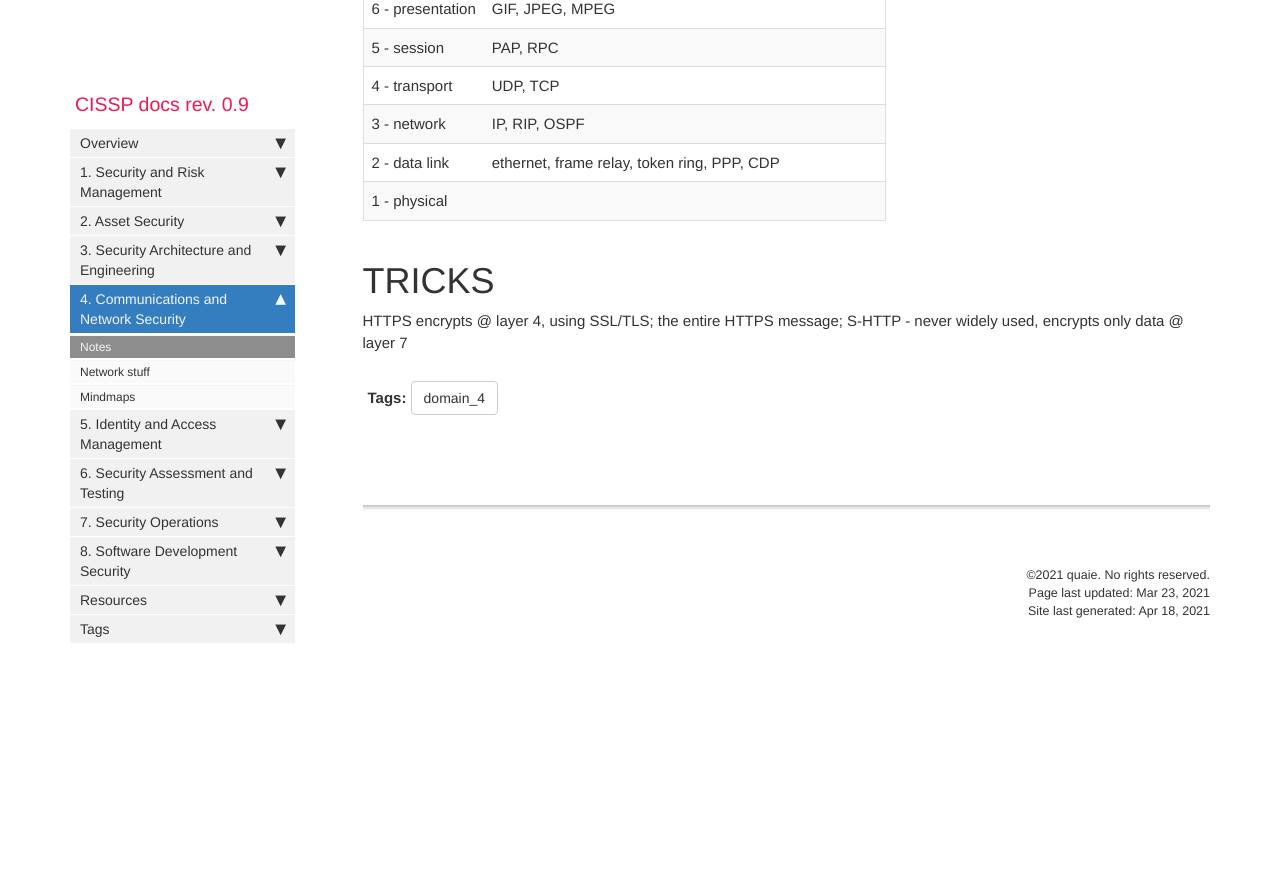
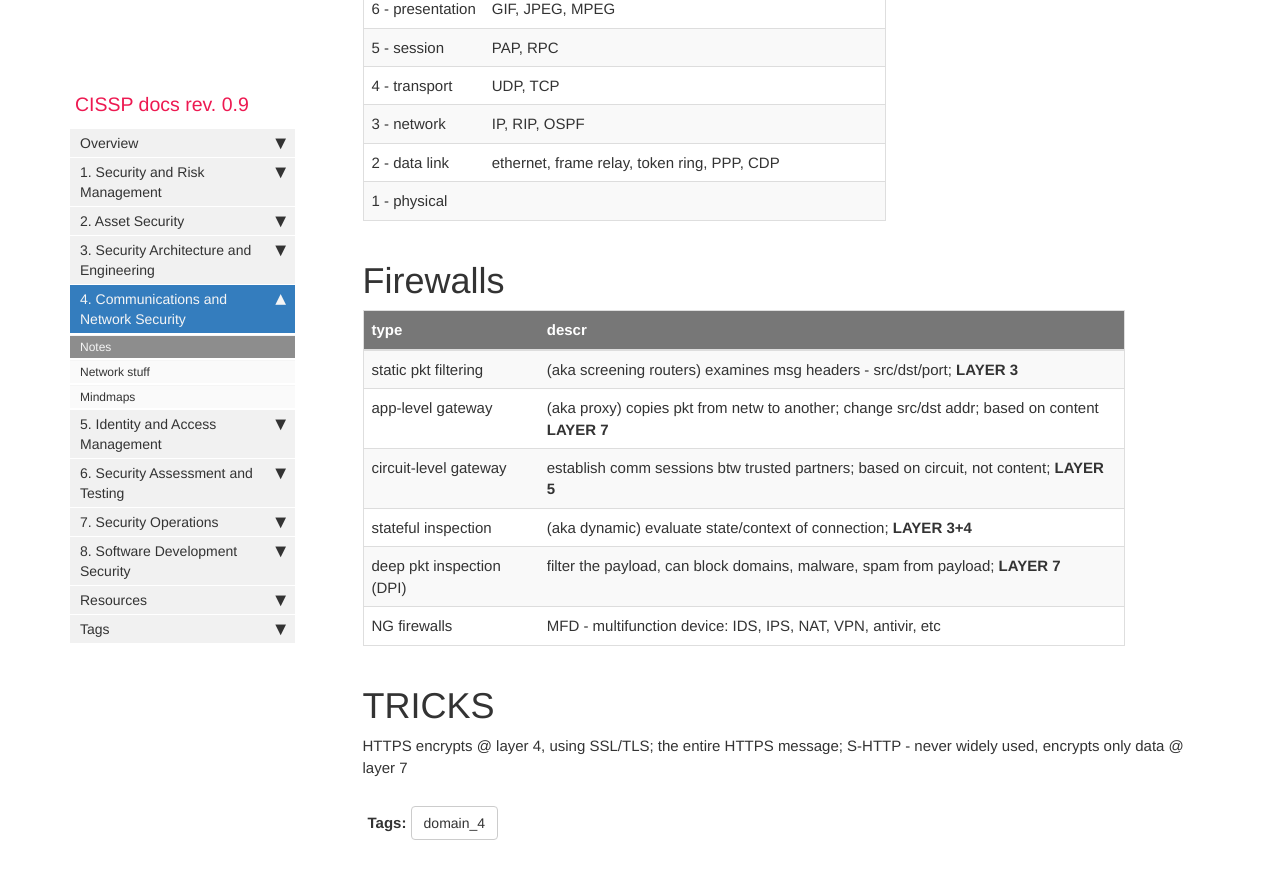
Before and after one commit to quaie/cissp, a Jekyll site: the page built from pages/mydoc/4_notes.md, in a window 1280 px wide and 900 px high, scrolled down 2298 px. Shown: the top 879 px of the window. Built offline with Jekyll 4.4.1, drawn with Linux system fonts in a browser that asks for light colours; comment, search, counter and statistics services are not loaded; before the commit the page ends 2969 px from its top, so only the background shows below that.

Commit message:
Update 4_notes.md

```diff
--- a/pages/mydoc/4_notes.md
+++ b/pages/mydoc/4_notes.md
@@ -118,6 +118,16 @@ operates in 2.4 GHz, uses FHSS and AFH (Adaptive Freq Hopping) - switches conges
 |2 - data link|ethernet, frame relay, token ring, PPP, CDP|
 |1 - physical||
 
+# Firewalls
+
+|type|descr|
+|-|-|
+|static pkt filtering |(aka screening routers) examines msg headers - src/dst/port; **LAYER 3**|
+|app-level gateway|(aka proxy) copies pkt from netw to another; change src/dst addr; based on content **LAYER 7**|
+|circuit-level gateway|establish comm sessions btw trusted partners; based on circuit, not content; **LAYER 5**|
+|stateful inspection|(aka dynamic) evaluate state/context of connection; **LAYER 3+4**|
+|deep pkt inspection (DPI)|filter the payload, can block domains, malware, spam from payload; **LAYER 7**|
+|NG firewalls|MFD - multifunction device: IDS, IPS, NAT, VPN, antivir, etc|
 
 # TRICKS
 
```
